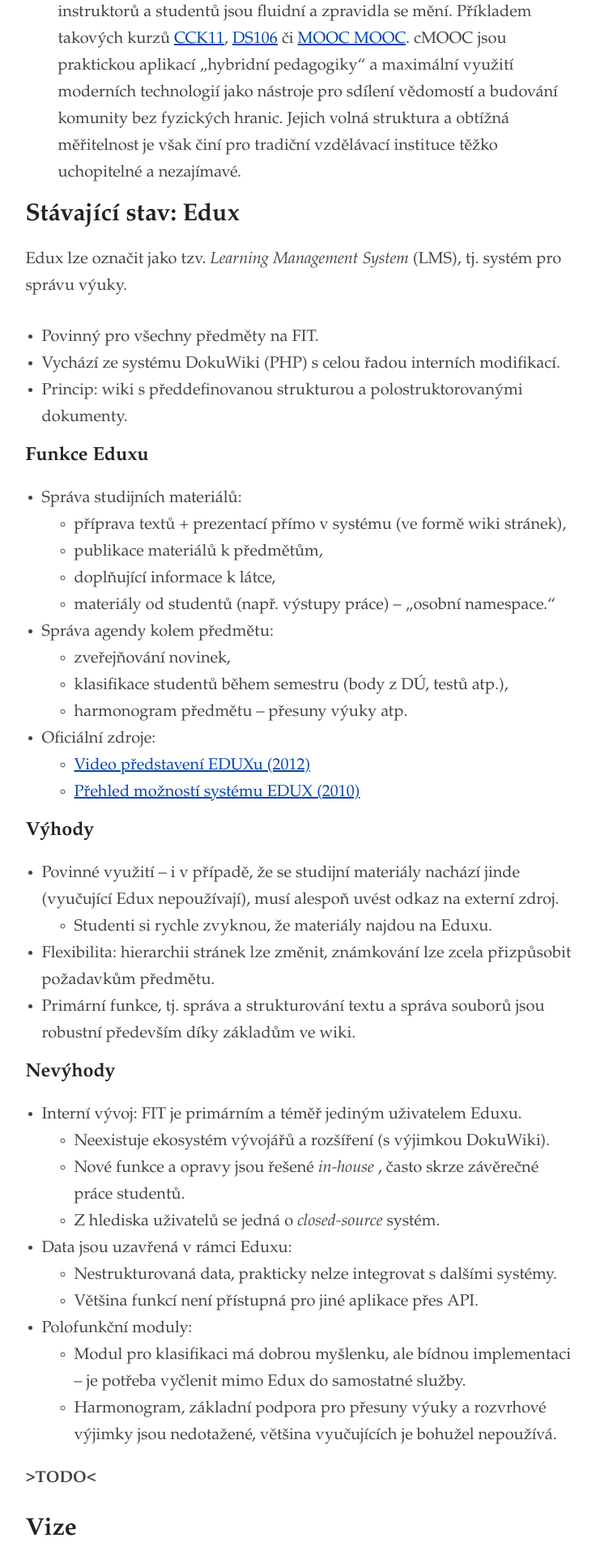
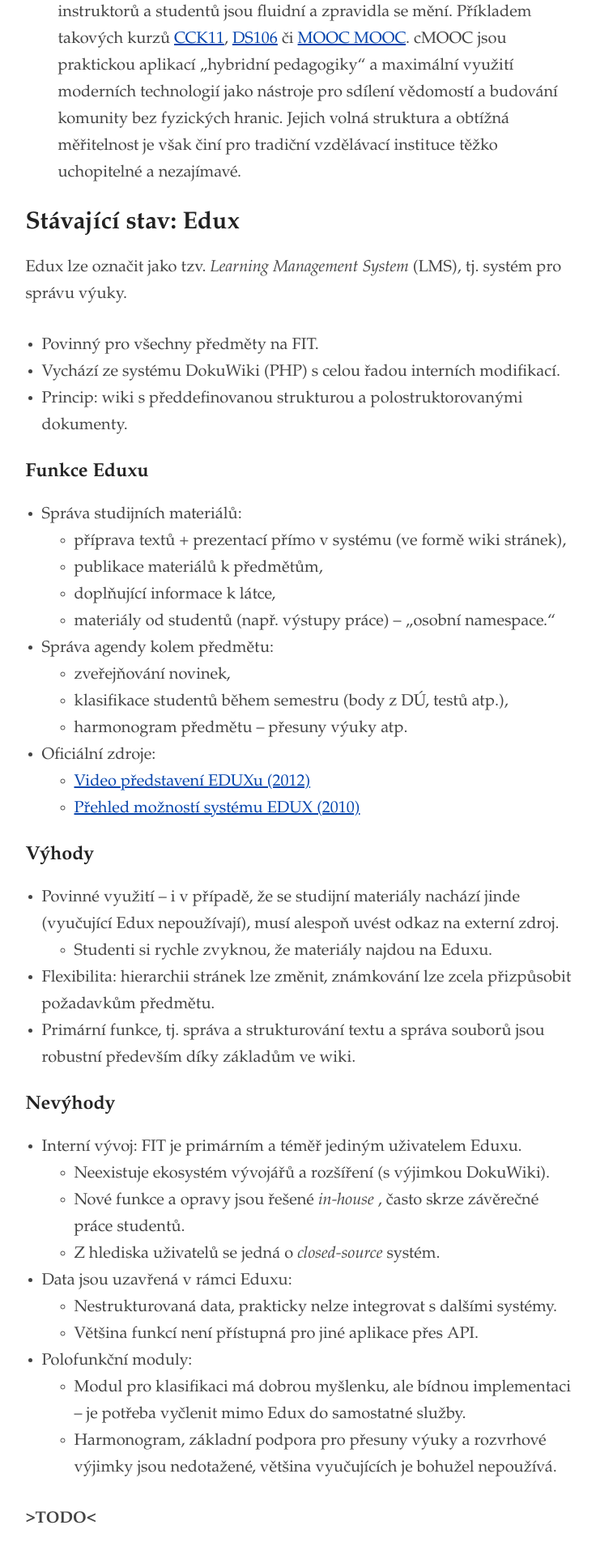
Before and after one commit to jnv/fit-reserse, a Jekyll site: the page built from _posts/2014-08-01-lms.md, in a window 1280 px wide. Shown: the part 1479-3399 px from the top of the page at 81% size, without its empty margins (276-1012 px from the left). Built offline with Jekyll 4.4.1, drawn with Linux system fonts in a browser that asks for light colours; some web fonts are replaced.

Commit message:
Set bottom margin for lists

```diff
--- a/stylesheets/main.scss
+++ b/stylesheets/main.scss
@@ -36,8 +36,12 @@
   font-weight: bold;
 }
 
-ul, ol {
+dl, ul, ol {
   list-style-position: outside;
+  margin-bottom: $indent-val;
+  dl, ul, ol {
+    margin-bottom: 0;
+  }
 }
 
 figcaption {
```
